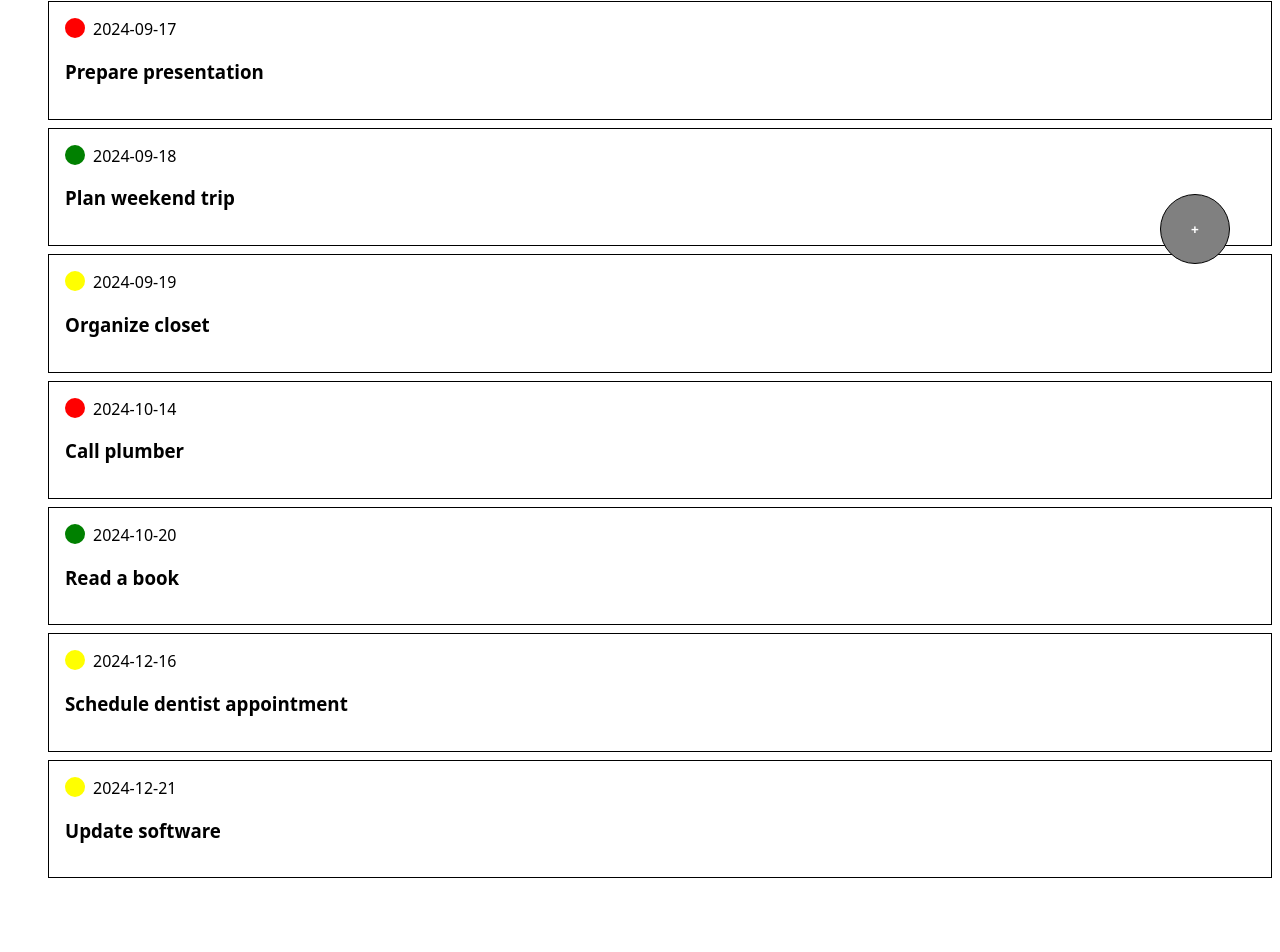
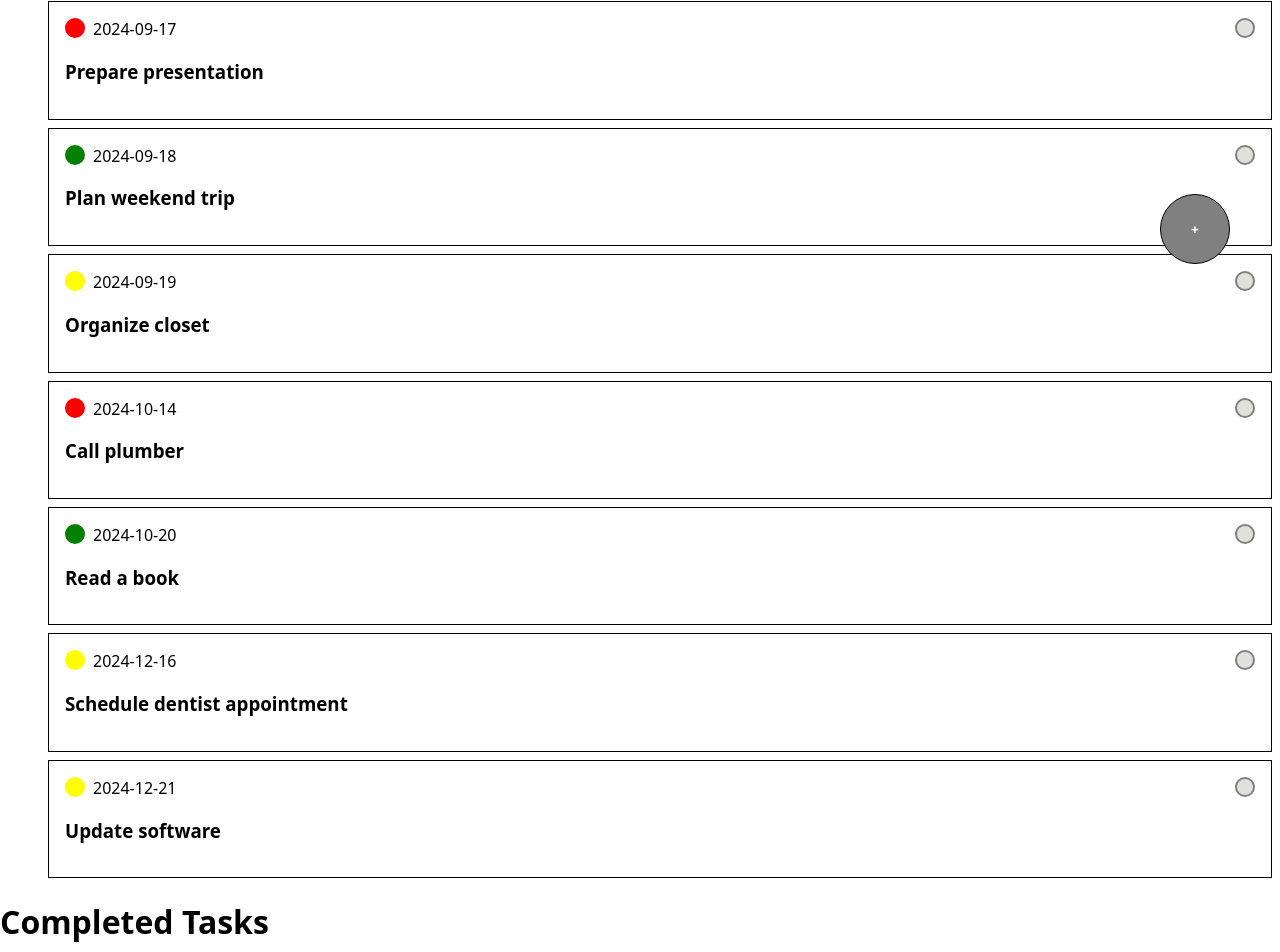
Before and after one commit to anapecic/task-flow, a Next.js app: page / in a window 1280 px wide. Shown: the part 486-1438 px from the top of the page. Before the commit the page ends 1380 px from the top, so only its background shows below. Built offline with nearby package versions, Linux system fonts and the light colour scheme.

Commit message:
added completed functionality

```diff
--- a/components/Task/Task.js
+++ b/components/Task/Task.js
@@ -5,7 +5,8 @@ import { StyledTaskFlexWrapper } from "../StyledTaskFlexWrapper";
 import { StyledDate } from "../StyledDate";
 
 const StyledLink = styled(Link)`
-  text-decoration: none;
+  text-decoration: ${(props) => props.$lineThrough};
+  text-decoration-thickness: 3px;
   color: #000000;
 `;
 
@@ -13,24 +14,57 @@ const StyledTask = styled.li`
   border: 1px solid black;
   padding: 1rem;
   margin: 0.5rem;
+  ${(props) => props.$completedFilter}
+`;
+
+const StyledFlexSpaceBetween = styled(StyledTaskFlexWrapper)`
+  justify-content: space-between;
+`;
+
+const StyledCheckMark = styled.div`
+  width: 20px;
+  height: 20px;
+  background: #e0e1dd;
+  border-radius: 50%;
+  border: 2px solid grey;
+  ${(props) => props.$filledCheckMark}
 `;
 
 const StyledTaskTitle = styled.h3``;
 
-export default function Task({ task }) {
+export default function Task({ task, onSetCompleted, completedStyle }) {
   const today = new Date();
   const dueDate = new Date(task?.dueDate);
   const pastDueDate = today >= dueDate;
-
+  const handleCheckMarkClick = (e) => {
+    e.preventDefault();
+    e.stopPropagation();
+    onSetCompleted(task.id);
+  };
   return (
-    <StyledLink href={`/${task.id}`}>
-      <StyledTask>
+    <StyledLink
+      href={`/${task.id}`}
+      $lineThrough={completedStyle ? "line-through" : "none"}
+    >
+      <StyledTask
+        $completedFilter={
+          completedStyle ? "filter: brightness(50%); background: #e0e1dd" : ""
+        }
+      >
+        <StyledFlexSpaceBetween>
           <StyledTaskFlexWrapper>
             <StyledPriority $priority={task.priority} />
             <StyledDate $dateColor={pastDueDate ? "red" : "black"}>
               {task.dueDate}
             </StyledDate>
           </StyledTaskFlexWrapper>
+          <StyledCheckMark
+            onClick={handleCheckMarkClick}
+            $filledCheckMark={
+              completedStyle ? "background: grey; border: 3px solid grey" : ""
+            }
+          ></StyledCheckMark>
+        </StyledFlexSpaceBetween>
         <StyledTaskTitle>{task.title}</StyledTaskTitle>
       </StyledTask>
     </StyledLink>
--- a/components/TaskList/TaskList.js
+++ b/components/TaskList/TaskList.js
@@ -5,13 +5,23 @@ const StyledList = styled.ul`
   list-style-type: none;
 `;
 
-export default function TaskList({ currentTasks }) {
+export default function TaskList({
+  tasks,
+  onSetCompleted,
+  listTitle,
+  completedStyle,
+}) {
   return (
     <>
-      <h1>Tasks</h1>
+      <h1>{listTitle}</h1>
       <StyledList>
-        {currentTasks.map((task) => (
-          <Task key={task.id} task={task} />
+        {tasks.map((task) => (
+          <Task
+            key={task.id}
+            task={task}
+            onSetCompleted={onSetCompleted}
+            completedStyle={completedStyle}
+          />
         ))}
       </StyledList>
     </>
--- a/pages/[id].js
+++ b/pages/[id].js
@@ -33,7 +33,7 @@ const StyledBackLink = styled(Link)`
 
 export default function DetailsPage({
   currentTasks,
-  handleConfirm,
+  handleConfirmDelete,
   handleEditTask,
 }) {
   const [isOpen, setIsOpen] = useState(false);
@@ -96,7 +96,7 @@ export default function DetailsPage({
           {isOpen && (
             <Modal
               onClose={closeModal}
-              onConfirm={(event) => handleConfirm(event, dynamicId)}
+              onConfirm={(event) => handleConfirmDelete(event, dynamicId)}
             >
               <p>Are you sure you want to delete this task?</p>
             </Modal>
--- a/pages/_app.js
+++ b/pages/_app.js
@@ -8,17 +8,16 @@ import { useRouter } from "next/router";
 export default function App({ Component, pageProps }) {
   const sortedDefaultTasks = sortedByDate(initialTasks);
   const [currentTasks, setCurrentTasks] = useState(sortedDefaultTasks);
+  const [completedTasks, setCompletedTasks] = useState([]);
   const router = useRouter();
 
   function onCreateTask(taskData) {
-    console.log(taskData);
     const newTaskObject = { ...taskData, id: uid() };
     const updatedTasks = sortedByDate([...currentTasks, newTaskObject]);
     setCurrentTasks(updatedTasks);
   }
 
-  function handleConfirm(event, id) {
-    event.preventDefault();
+  function handleConfirmDelete(id) {
     setCurrentTasks(currentTasks.filter((task) => task.id !== id));
     router.push("/");
   }
@@ -39,6 +38,12 @@ export default function App({ Component, pageProps }) {
     setCurrentTasks(sortedNewTasks);
   }
 
+  function handleSetCompleted(id) {
+    const newTask = currentTasks.find((task) => task.id === id);
+    setCompletedTasks([...completedTasks, newTask]);
+    handleConfirmDelete(id);
+  }
+
   return (
     <>
       <GlobalStyle />
@@ -46,8 +51,10 @@ export default function App({ Component, pageProps }) {
         {...pageProps}
         currentTasks={currentTasks}
         onCreateTask={onCreateTask}
-        handleConfirm={handleConfirm}
+        handleConfirmDelete={handleConfirmDelete}
         handleEditTask={handleEditTask}
+        onSetCompleted={handleSetCompleted}
+        completedTasks={completedTasks}
       />
     </>
   );
--- a/pages/index.js
+++ b/pages/index.js
@@ -18,7 +18,12 @@ const StyledCreateButton = styled.button`
   right: 50px;
 `;
 
-export default function HomePage({ currentTasks, onCreateTask }) {
+export default function HomePage({
+  currentTasks,
+  onCreateTask,
+  onSetCompleted,
+  completedTasks,
+}) {
   const [createMode, setCreateMode] = useState(false);
 
   function handleCancel() {
@@ -29,7 +34,17 @@ export default function HomePage({ currentTasks, onCreateTask }) {
     <>
       <Header />
       <main>
-        <TaskList currentTasks={currentTasks} />
+        <TaskList
+          tasks={currentTasks}
+          onSetCompleted={onSetCompleted}
+          listTitle="Tasks"
+          completedStyle={false}
+        />
+        <TaskList
+          tasks={completedTasks}
+          listTitle="Completed Tasks"
+          completedStyle={true}
+        />
         {createMode ? (
           <CreateTaskForm
             formTitle="Create new task"
```
Also changed, not shown: components/Modal/Modal.js (+7 -1 lines). Lines whose indentation alone changed are shown as unchanged.
